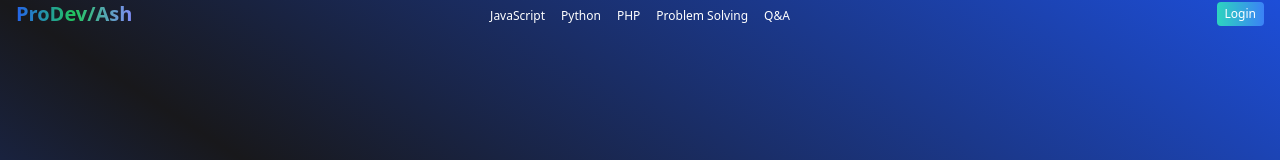
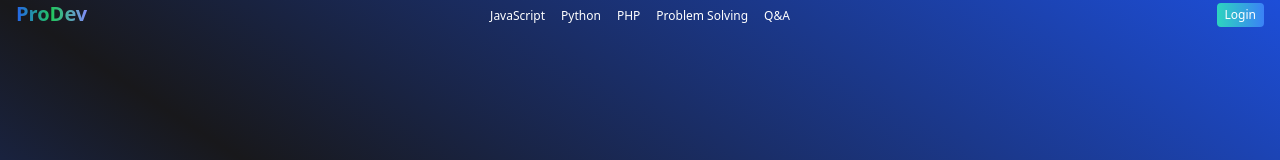
Before and after one commit to Ashik19aug/ash_dev_journey, a Next.js app: page / in a window 1280 px wide. Shown: the top 160 px of the page. Built offline with nearby package versions, Linux system fonts and the light colour scheme.

Commit message:
navigation fornt changes

```diff
--- a/app/component/Navbar/MainManu.jsx
+++ b/app/component/Navbar/MainManu.jsx
@@ -12,7 +12,7 @@ const MainManu = () => {
                 <div key={index}>
                     <Link
                         href={button.path}
-                        className={`text-xs text-white py-1 px-2 rounded ${
+                        className={`text-xs font-light text-white py-1 px-2 rounded ${
                             pathname === button.path ? "bg-gradient-to-r from-teal-400 to-blue-500" : ""
                         }`}
                     >
--- a/app/component/Navbar/MainTitle.jsx
+++ b/app/component/Navbar/MainTitle.jsx
@@ -4,7 +4,7 @@ const MainTitle = () => {
     return (
         <div className="basis-1/4 flex justify-start">
             <h1 className="text-xl font-bold bg-gradient-to-r from-blue-600 via-green-500 to-indigo-400 inline-block text-transparent bg-clip-text">
-                ProDev/Ash
+                ProDev
             </h1>
         </div>
     );
--- a/app/container/Navbar/Navbar.jsx
+++ b/app/container/Navbar/Navbar.jsx
@@ -6,11 +6,16 @@ const Navbar = () => {
         <nav className="flex flex-wrap top-0 sticky max-w-screen-xl items-center justify-between mx-auto px-4 mb-4">
             <NavbarMainTitle/>
             <MainManu />
-            <div className="basis-1/4 flex justify-end ">
-                <button type="button"
-                        className="text-xs bg-gradient-to-r from-teal-400 to-blue-500 text-white py-1 px-2 rounded">
-                    Login
-                </button>
+            <div className="basis-1/4 flex justify-end">
+                {/*<div className="flex items-center bg-amber-400">*/}
+                {/*    <p className="text-xs font-light">Ashik</p>*/}
+                {/*</div>*/}
+                <div>
+                    <button type="button"
+                            className="text-xs font-light bg-gradient-to-r from-teal-400 to-blue-500 text-white py-1 px-2 rounded">
+                        Login
+                    </button>
+                </div>
             </div>
         </nav>
     );
```
